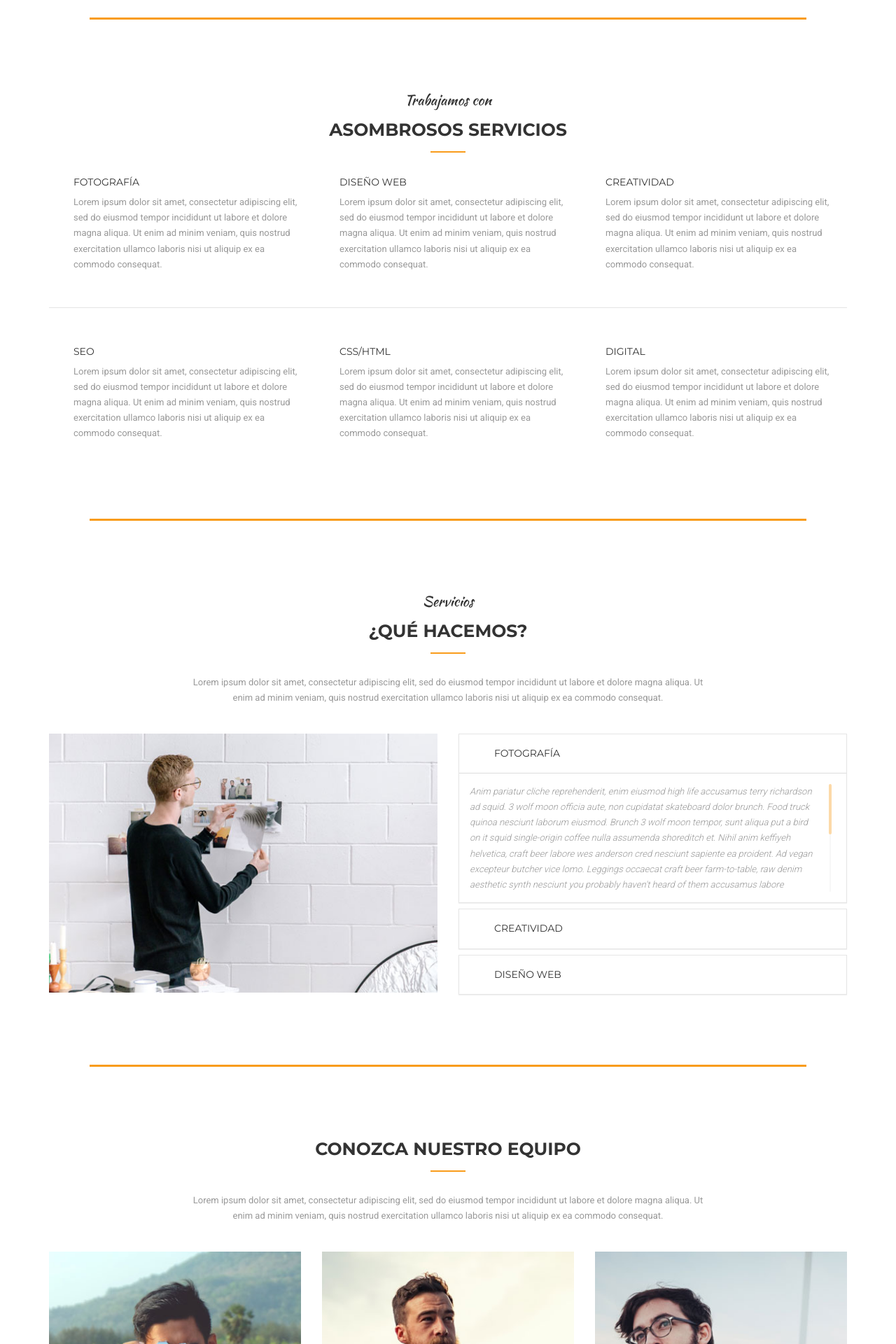
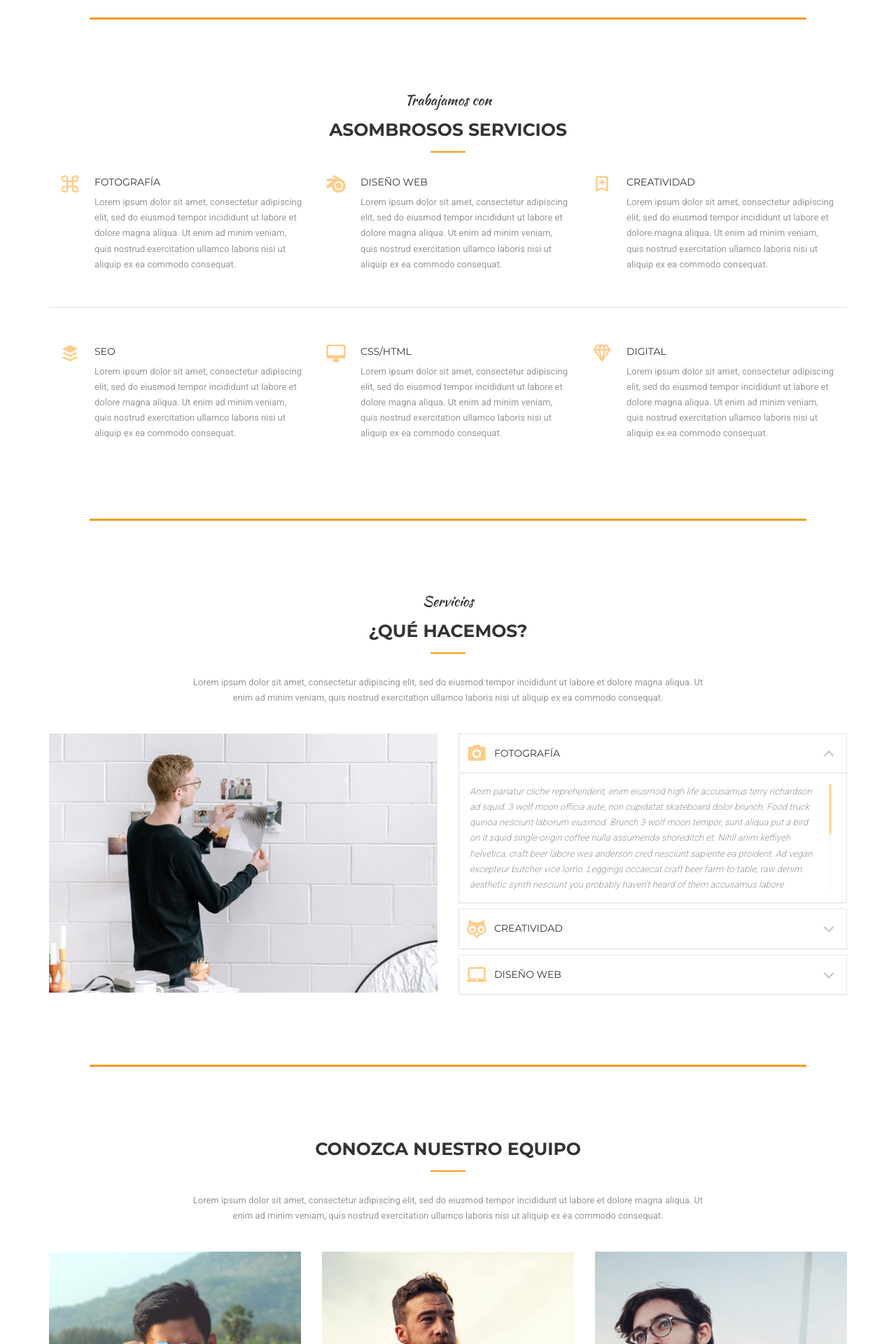
Before and after one commit to caderh/caderh.github.io, a Jekyll site: the page built from index.html, in a window 1280 px wide. Shown: the part 1231-3151 px from the top of the page at 70% size. Built offline with Jekyll 4.4.1, drawn with Linux system fonts in a browser that asks for light colours.

Commit message:
Adding icons assets

```diff
--- a/_layouts/default.html
+++ b/_layouts/default.html
@@ -29,6 +29,7 @@
 
 	<!-- css -->
 	<link rel="stylesheet" type="text/css" href="../assets/css/bootstrap.min.css" />
+	<link rel="stylesheet" type="text/css" href="../assets/css/materialdesignicons.min.css" />
 	<link rel="stylesheet" type="text/css" href="../assets/css/jquery.mCustomScrollbar.min.css" />
 	<link rel="stylesheet" type="text/css" href="../assets/css/prettyPhoto.css" />
 	<link rel="stylesheet" type="text/css" href="../assets/css/unslider.css" />
```
